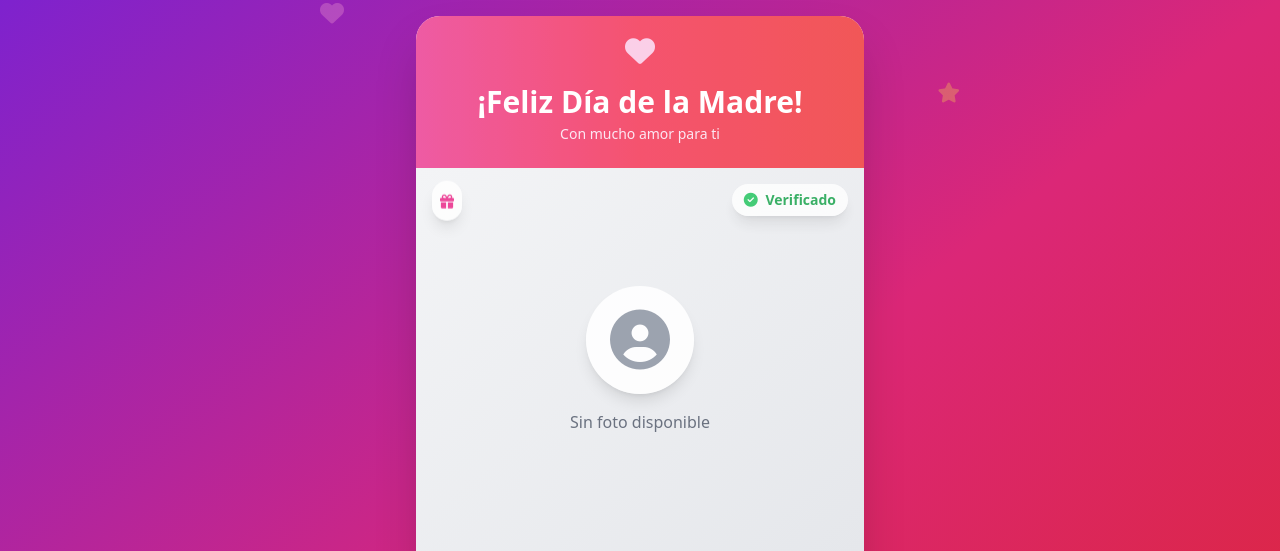
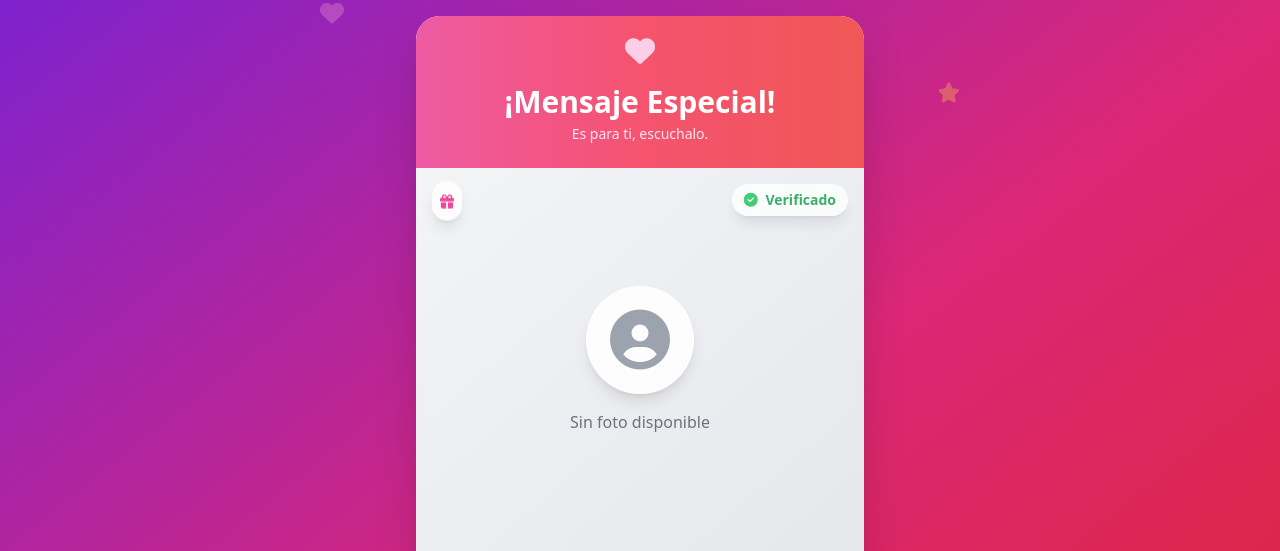
Before and after one commit to RnAraujo/mother-message, a Django app: template emotion/templates/emotion/student_card.html in a window 1280 px wide. Shown: the top 551 px of the page. Run offline with Django 5.2, Linux system fonts and the light colour scheme; the template is opened without the code that fills it, so the values that code supplies are empty; some libraries are stand-ins or nearby versions.

Commit message:
student message

```diff
--- a/emotion/templates/emotion/student_card.html
+++ b/emotion/templates/emotion/student_card.html
@@ -102,9 +102,9 @@
                     <i class="fas fa-heart text-3xl text-pink-200"></i>
                 </div>
                 <h1 class="text-2xl md:text-3xl font-bold mt-2 mb-1 animate-fade-in-down">
-                    ¡Feliz Día de la Madre!
+                    ¡Mensaje Especial!
                 </h1>
-                <p class="text-sm text-pink-100">Con mucho amor para ti</p>
+                <p class="text-sm text-pink-100">Es para ti, escuchalo.</p>
             </div>
         </div>
 
```
